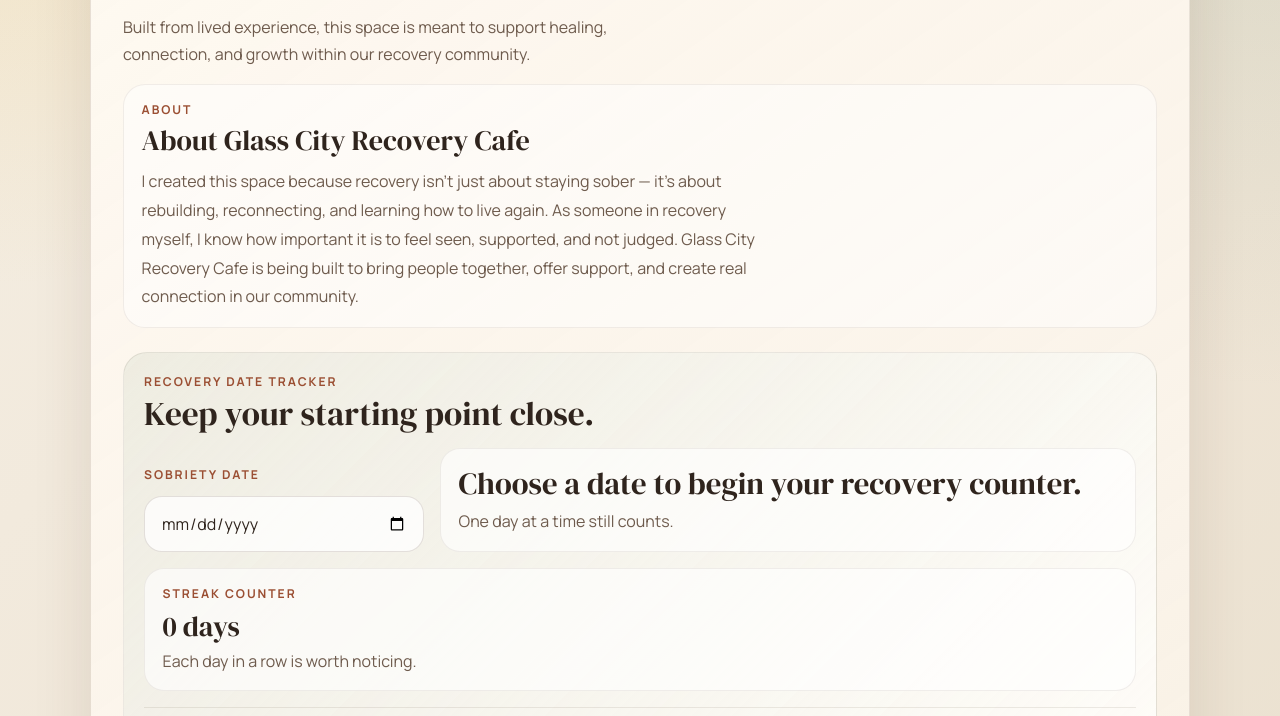
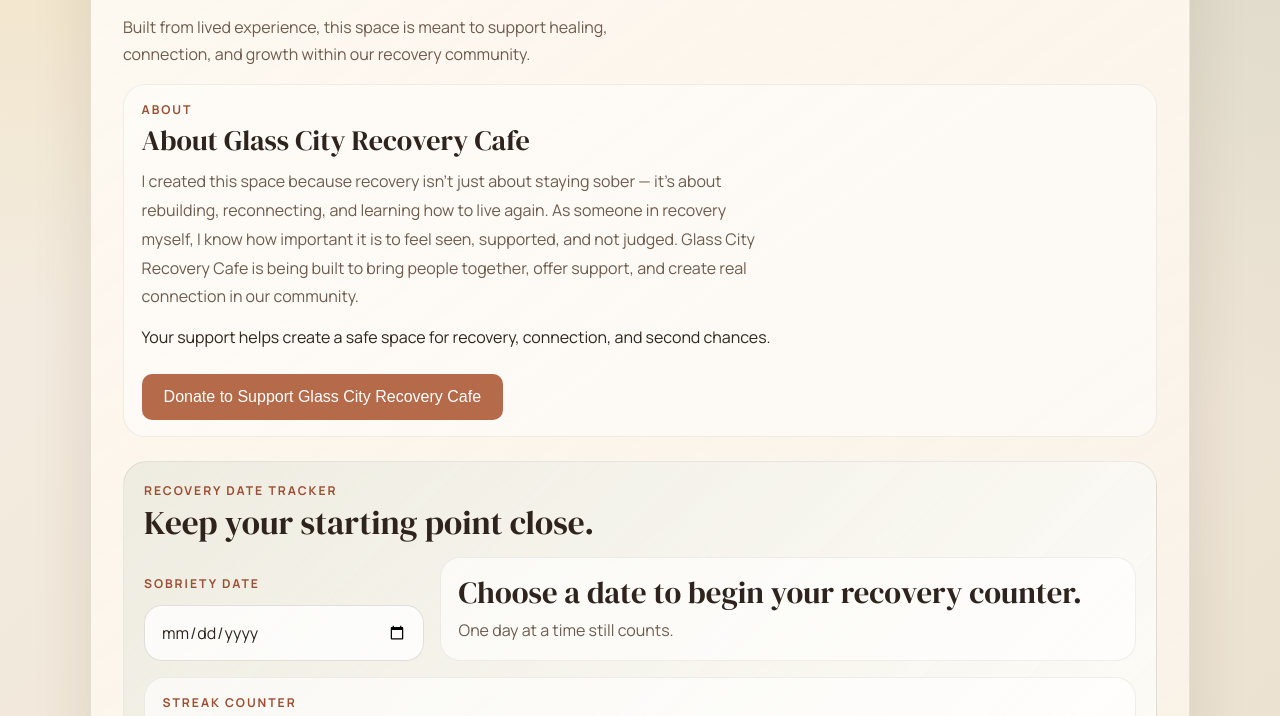
Before and after one commit to latashaalexanderla-lab/recovery-app, a plain HTML site: page index.html in a window 1280 px wide. Shown: the part 384-1100 px from the top of the page. Drawn offline with Linux system fonts and the light colour scheme.

Commit message:
Update index.html

```diff
--- a/index.html
+++ b/index.html
@@ -39,6 +39,24 @@
           <p class="hero-story">
         I created this space because recovery isn’t just about staying sober — it’s about rebuilding, reconnecting, and learning how to live again. As someone in recovery myself, I know how important it is to feel seen, supported, and not judged. Glass City Recovery Cafe is being built to bring people together, offer support, and create real connection in our community.
           </p>
+          <p style="margin-top: 15px;">
+Your support helps create a safe space for recovery, connection, and second chances.
+</p>
+
+<a href="https://www.paypal.com/donate/?hosted_button_id=2GBMP4HKTCYA" target="_blank">
+  <button style="
+    background-color: #b56a4a;
+    color: white;
+    padding: 14px 22px;
+    border: none;
+    border-radius: 10px;
+    font-size: 16px;
+    cursor: pointer;
+    margin-top: 10px;
+  ">
+    Donate to Support Glass City Recovery Cafe
+  </button>
+</a>
         </section>
         <section class="tracker-card" aria-labelledby="trackerHeading">
           <div class="tracker-copy">
```
